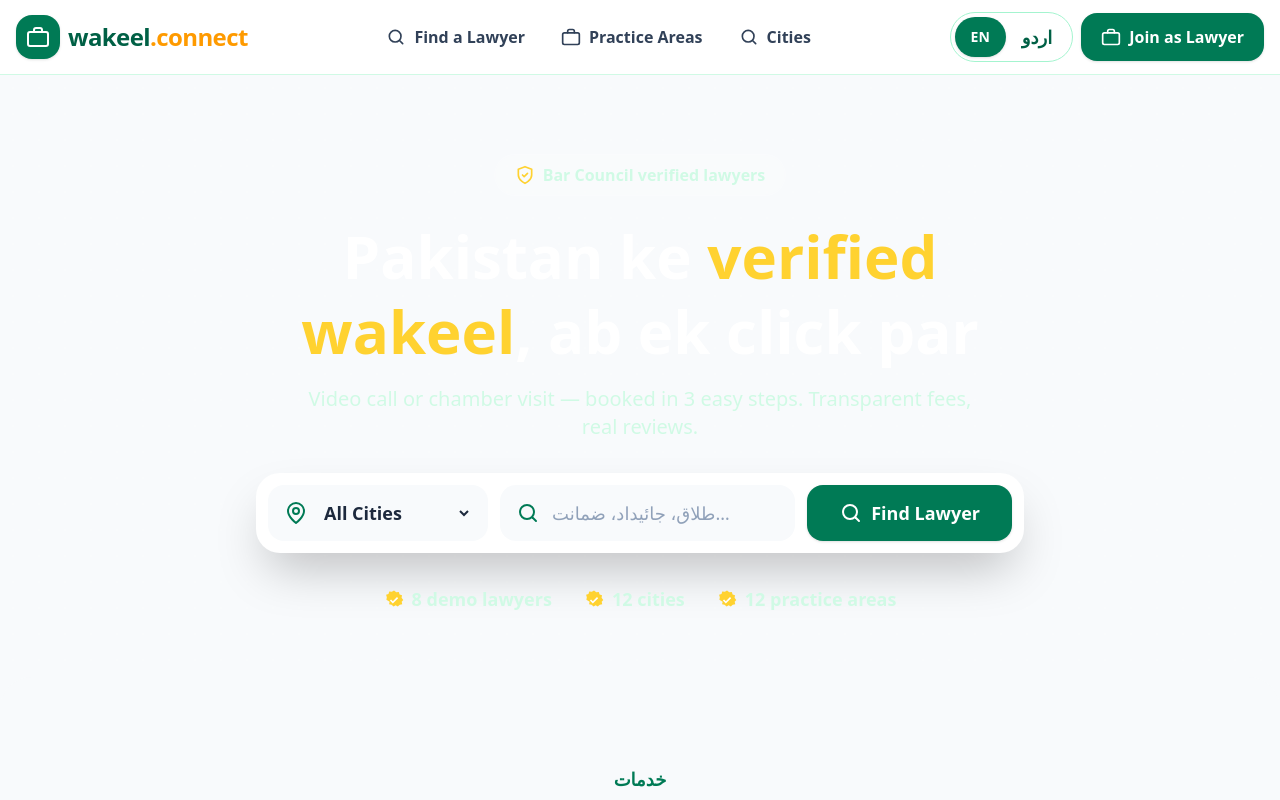
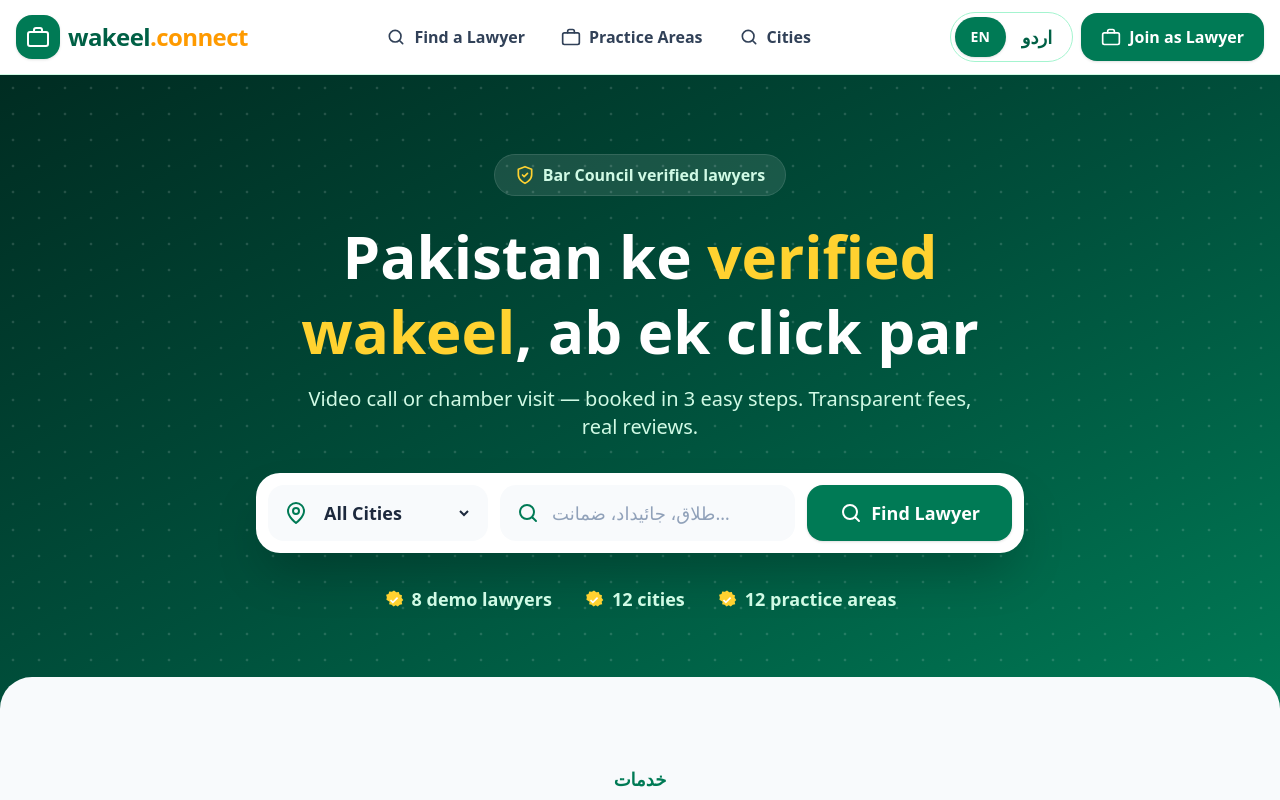
Before and after one commit to Tahakazmi880/wakeel-connect-v2, a Next.js app in the folder frontend/: page / in a window 1280 px wide. Shown: the top 800 px of the page. Built offline with nearby package versions, Linux system fonts and the light colour scheme.

Commit message:
fix(web): hero gradient invisible — v4 bg-linear class + pattern overlay no longer overrides background

```diff
--- a/frontend/app/globals.css
+++ b/frontend/app/globals.css
@@ -21,10 +21,23 @@
   border-radius: 8px;
 }
 
-/* Subtle dotted texture for the hero */
+/* Subtle dotted texture for the hero — rendered as an overlay so it never
+   overrides the Tailwind gradient background underneath */
 .wc-hero-pattern {
-  background-image: radial-gradient(rgba(255, 255, 255, 0.14) 1.5px, transparent 1.5px);
+  position: relative;
+}
+.wc-hero-pattern::before {
+  content: "";
+  position: absolute;
+  inset: 0;
+  z-index: 0;
+  background-image: radial-gradient(rgba(255, 255, 255, 0.14) 1.5px, transparent 1.6px);
   background-size: 26px 26px;
+  pointer-events: none;
+}
+.wc-hero-pattern > * {
+  position: relative;
+  z-index: 1;
 }
 
 /* Thin scrollbar for the slot/date rails */
--- a/frontend/app/page.tsx
+++ b/frontend/app/page.tsx
@@ -38,7 +38,7 @@
   return (
     <>
       {/* ============ HERO ============ */}
-      <section className="wc-hero-pattern relative overflow-hidden bg-gradient-to-br from-emerald-950 via-emerald-900 to-emerald-700">
+      <section className="wc-hero-pattern relative overflow-hidden bg-linear-to-br from-emerald-950 via-emerald-900 to-emerald-700">
         <div className="mx-auto max-w-7xl px-4 pb-16 pt-14 text-center sm:pt-20">
           <p className="inline-flex items-center gap-2 rounded-full bg-white/10 px-5 py-2 text-base font-bold text-emerald-100 ring-1 ring-white/20">
             <ShieldIcon className="h-5 w-5 text-amber-300" />
@@ -183,7 +183,7 @@
 
       {/* ============ JOIN CTA ============ */}
       <section className="mx-auto max-w-7xl px-4 pb-4">
-        <div className="wc-hero-pattern overflow-hidden rounded-[2rem] bg-gradient-to-br from-emerald-800 to-emerald-600 p-10 text-center shadow-xl sm:p-14">
+        <div className="wc-hero-pattern overflow-hidden rounded-[2rem] bg-linear-to-br from-emerald-800 to-emerald-600 p-10 text-center shadow-xl sm:p-14">
           <span className="mx-auto flex h-20 w-20 items-center justify-center rounded-3xl bg-white/15 text-white">
             <UserIcon className="h-10 w-10" />
           </span>
--- a/frontend/components/ui.tsx
+++ b/frontend/components/ui.tsx
@@ -51,7 +51,7 @@
   const dims = size === "xl" ? "h-28 w-28 text-4xl" : size === "sm" ? "h-12 w-12 text-lg" : "h-20 w-20 text-2xl";
   return (
     <div
-      className={`flex shrink-0 items-center justify-center rounded-2xl bg-gradient-to-br from-emerald-600 to-emerald-900 font-extrabold text-white shadow-inner ${dims}`}
+      className={`flex shrink-0 items-center justify-center rounded-2xl bg-linear-to-br from-emerald-600 to-emerald-900 font-extrabold text-white shadow-inner ${dims}`}
       aria-hidden
     >
       {initials}
```
